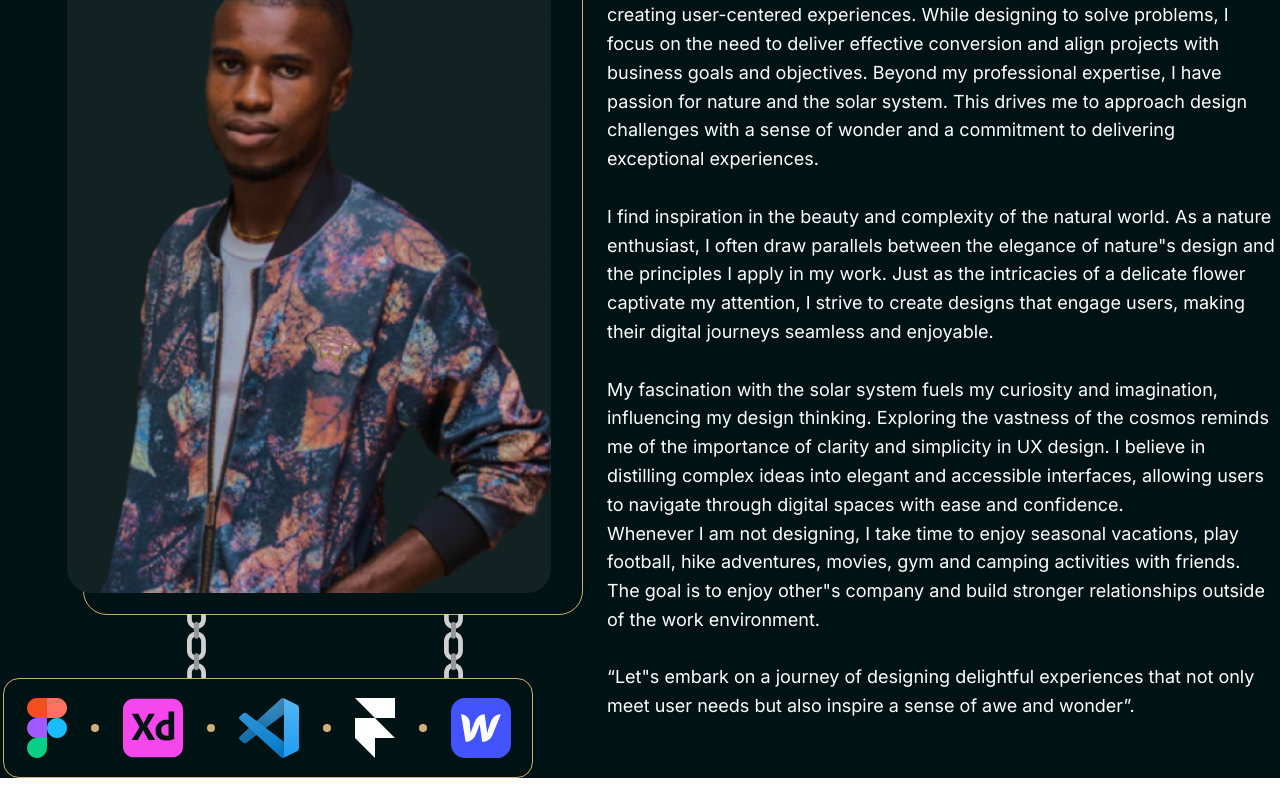
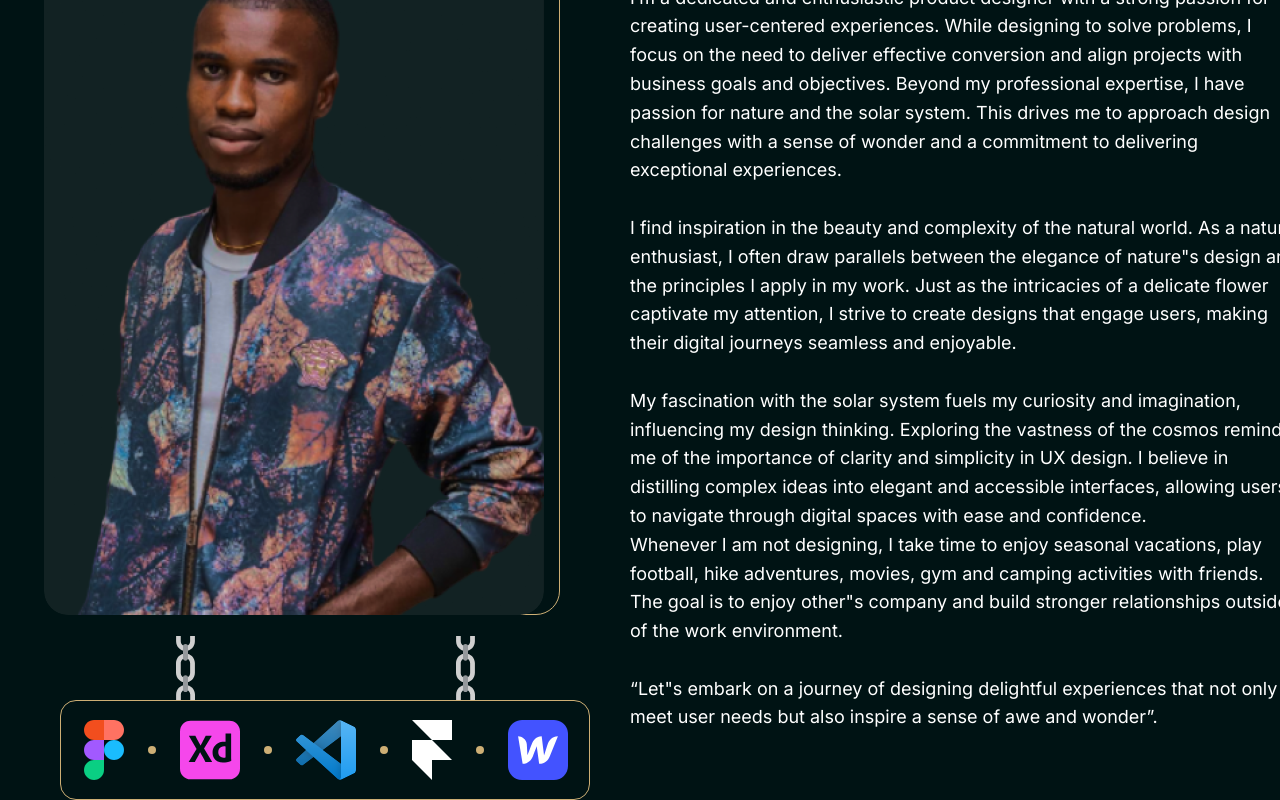
Before and after one commit to Maxwell011/portfolio-design, a Next.js app: page / in a window 1280 px wide. Shown: the part 3845-4645 px from the top of the page. Before the commit the page ends 4623 px from the top, so only its background shows below. Built offline with nearby package versions, Linux system fonts and the light colour scheme.

Commit message:
Fix margin in About component

```diff
--- a/src/app/components/About.tsx
+++ b/src/app/components/About.tsx
@@ -34,7 +34,7 @@ const About = () => {
               <Chain />
               <Chain />
             </div>
-            <div className="w-[530px] h-[100px] flex items-center gap-6 border px-[23px] py-5 rounded-2xl border-solid border-gold">
+            <div className="w-[530px] h-[100px] flex items-center gap-6 border px-[23px] py-5 rounded-2xl border-solid border-gold ml-20">
               <Figma />
               <CircleEllipse />
               <Adobexd />
```
